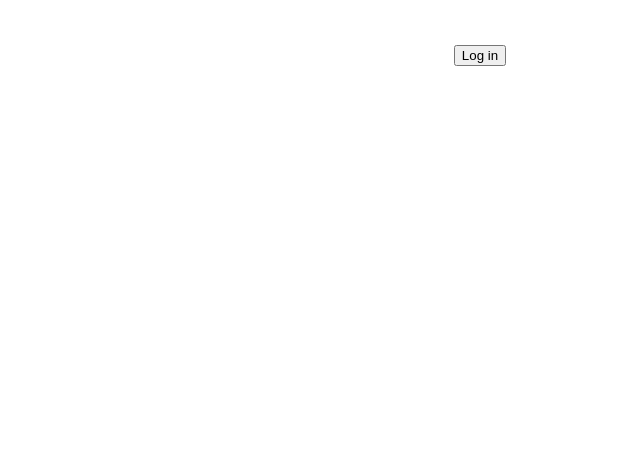
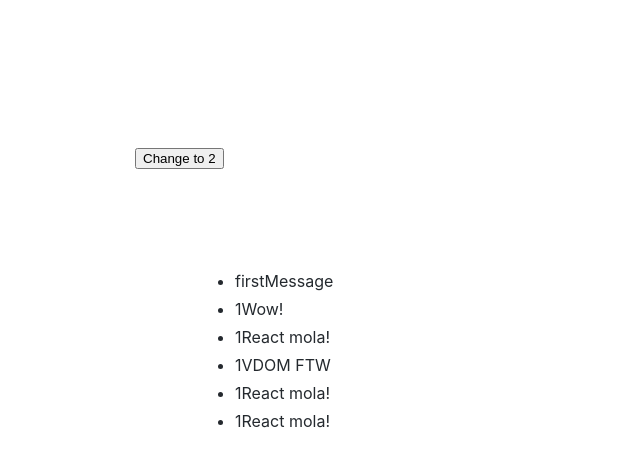
Before and after one commit to jesgarciamartinez/kairos-gen-k-react, a React (Create React App) app: page / in a window 1280 px wide. Shown: the top 466 px of the page, without its empty margins (160-800 px from the left). Built offline with nearby package versions, Linux system fonts and the light colour scheme.

Commit message:
new material

```diff
--- a/src/3-state-events-classes-hooks/index.js
+++ b/src/3-state-events-classes-hooks/index.js
@@ -1,4 +1,4 @@
-import React from 'react'
+import React, { useState, useReducer, useEffect } from 'react'
 
 export default function App() {
   return (
@@ -8,7 +8,9 @@ export default function App() {
       {/* <ListState /> */}
       {/* <UncontrolledForm /> */}
       {/* <ControlledForm /> */}
-      <MyComponent />
+      {/* <MyComponent /> */}
+      {/* <MessagesSubscriber></MessagesSubscriber> */}
+      <UseEffectDependenciesDemonstration></UseEffectDependenciesDemonstration>
     </>
   )
 }
@@ -239,6 +241,193 @@ class MyComponent extends React.Component {
   componentDidMount() {
     this.inputRef.current.focus()
   }
+  componentWillReceiveProps(newProp) {}
+  componentWillUnmount() {}
+}
+
+function Input({ label, autoFocus = true, ...rest }) {
+  const inputRef = React.useRef()
+  React.useEffect(() => {
+    autoFocus && inputRef.current.focus()
+  }, [])
+  return (
+    <label>
+      {label}
+      <input ref={inputRef} {...rest} />
+    </label>
+  )
+}
+
+/* Mock de socket de mensajes */
+let key = 1
+const getRandomValueFromArray = arr =>
+  arr[Math.floor(Math.random() * arr.length)]
+const messages = [
+  { text: 'React mola!' },
+  { text: 'VDOM FTW' },
+  { text: 'Wow!' },
+]
+const messagesSocket = {
+  subscribe(userId, cb) {
+    const id = setInterval(() => {
+      cb({ id: key++, text: userId + getRandomValueFromArray(messages).text })
+    }, 1000)
+    return function unsubscribe() {
+      clearInterval(id)
+    }
+  },
+}
+
+export class MessagesSubscriber extends React.Component {
+  state = {
+    messages: [{ id: 0, text: 'firstMessage' }],
+  }
+  componentDidMount() {
+    // this.unsubscribe = messagesSocket.subscribe(this.props.id, message => {
+    //   this.setState(prev => ({
+    //     messages: prev.messages.concat(message),
+    //   }))
+    // })
+    //efecto 2
+  }
+  componentWillReceiveProps(newProps) {
+    this.unsubscribe()
+    this.unsubscribe = messagesSocket.subscribe(newProps.id, message => {
+      this.setState(prev => ({
+        messages: prev.messages.concat(message),
+      }))
+    })
+    //efecto 2
+  }
+
+  componentWillUnmount() {
+    this.unsubscribe()
+    //efecto 2
+  }
+
+  render() {
+    return (
+      <ul style={{ padding: 100 }}>
+        {this.state.messages.map(message => (
+          <li key={message.id}>{message.text}</li>
+        ))}
+      </ul>
+    )
+  }
+}
+
+const useMessages = userId => {
+  const [messages, setMessages] = useState([{ id: 0, text: 'firstMessage' }])
+  const concatMessage = message => {
+    setMessages(prev => prev.concat(message))
+  }
+
+  useEffect(() => {
+    return messagesSocket.subscribe(userId, concatMessage)
+
+    // const unsubscribe = messagesSocket.subscribe(userId, concatMessage)
+    // return () => {
+    //   unsubscribe()
+    // }
+
+    /* incluimos userId en el array de dependencias: cuando cambie userId se limpiará la
+        suscripción y volverá a suscribirse con el nuevo userId
+     */
+  }, [userId])
+
+  return messages
+}
+
+function MessagesSubscriber2({ userId }) {
+  const messages = useMessages(userId)
+  useEffect(() => {}, [])
+
+  return (
+    <ul style={{ padding: 100 }}>
+      {messages.map(message => (
+        <li key={message.id}>{message.text}</li>
+      ))}
+    </ul>
+  )
+}
+
+export function UseEffectDependenciesDemonstration() {
+  const [userId, setUserId] = useState(1)
+
+  return (
+    <div style={{ padding: 100 }}>
+      <button onClick={() => setUserId(2)}>Change to 2</button>
+      <MessagesSubscriber2 userId={userId} />
+    </div>
+  )
+}
+
+/*
+
+   useReducer
+
+   Un reducer es una función como la que le pasamos a Array.reduce:
+
+    const sumReducer = (acc, v) => acc + v
+    const sum = [1, 2, 3].reduce(sumReducer, 0)
+
+   reducer :: (a, b) -> a
+
+   En el caso de useReducer, el hook nos devuelve un array con
+   el estado y la función dispatch (llamada así por convención).
+   Dispatch toma una acción - un objeto de JS con la propiedad
+   type (por convención) y otra información que queramos mandar -
+   e invoca al reducer con el estado actual y la acción para obtener
+   el nuevo estado.
+ */
+
+const initialState = { count: 0 }
+
+/* counter implementado con useState */
+
+const useCounter = initialValue => {
+  const [count, setCount] = useState(initialValue || 0)
+
+  const increment = () => {
+    setCount(count => count + 1)
+  }
+  const decrement = () => {
+    setCount(count => count - 1)
+  }
+
+  return { count, increment, decrement }
+}
+
+const countReducer = (state, action) => {
+  if (action.type === 'increment') {
+    return {
+      count: state.count + action.payload,
+    }
+  }
+  if (action.type === 'decrement') {
+    return {
+      count: state.count - action.payload,
+    }
+  }
+}
+export const useCounterWithReducer = () => {
+  const [state, dispatch] = useReducer(countReducer, initialState)
+  const increment = () => dispatch({ type: 'increment', payload: 3 })
+  const decrement = () => dispatch({ type: 'decrement', payload: 3 })
+
+  return { count: state.count, increment, decrement }
+}
+
+export function CounterExample() {
+  const { count, increment, decrement } = useCounterWithReducer()
+
+  return (
+    <div>
+      <button onClick={increment}>+</button>
+      <div>{count}</div>
+      <button onClick={decrement}>-</button>
+    </div>
+  )
 }
 
 //#region immutability
--- a/src/App.js
+++ b/src/App.js
@@ -1,8 +1,8 @@
-import FriendsApp from './friends-app'
-// import StateApp from './3-state-events-classes-hooks'
+// import FriendsApp from './friends-app'
+import StateApp from './3-state-events-classes-hooks'
 
 function App() {
-  return <FriendsApp />
+  return <StateApp />
 }
 
 export default App
--- a/src/friends-app/index.js
+++ b/src/friends-app/index.js
@@ -210,13 +210,19 @@ function AddFriendScreen({ onAddFriend, onBack }) {
 
 export default function FriendsApp() {
   const [user, setUser] = useState(appData.user)
-  const [currentScreen, setCurrentScreen] = useState(
+  const [currentScreen, dispatch] = useReducer(
+    (oldScreen, action: {type: 'goTo', screen: 'LoggedInScreen' | }) => {
+      if (action.type === 'goTo') {
+        return action.screen
+      }
+      return oldScreen
+    },
     user.loggedIn ? 'LoggedInScreen' : 'LoggedOutScreen',
   )
-  function goTo(screenName) {
-    return () => setCurrentScreen(screenName)
+  function goTo(screen) {
+    return () => dispatch({type: 'goTo', screen})
   }
-  console.log(user)
+
   switch (currentScreen) {
     case 'LoggedInScreen':
       return (
@@ -235,7 +241,6 @@ export default function FriendsApp() {
         <AddFriendScreen
           onBack={goTo('LoggedInScreen')}
           onAddFriend={newFriend => {
-            console.log({ newFriend })
             setUser(user => ({
               ...user,
               friends: user.friends.concat(newFriend),
```
Also changed, not shown: src/posts-app/api.js (added, +8 -0 lines), src/posts-app/index.js (added), src/posts-app/readme.md (added).
